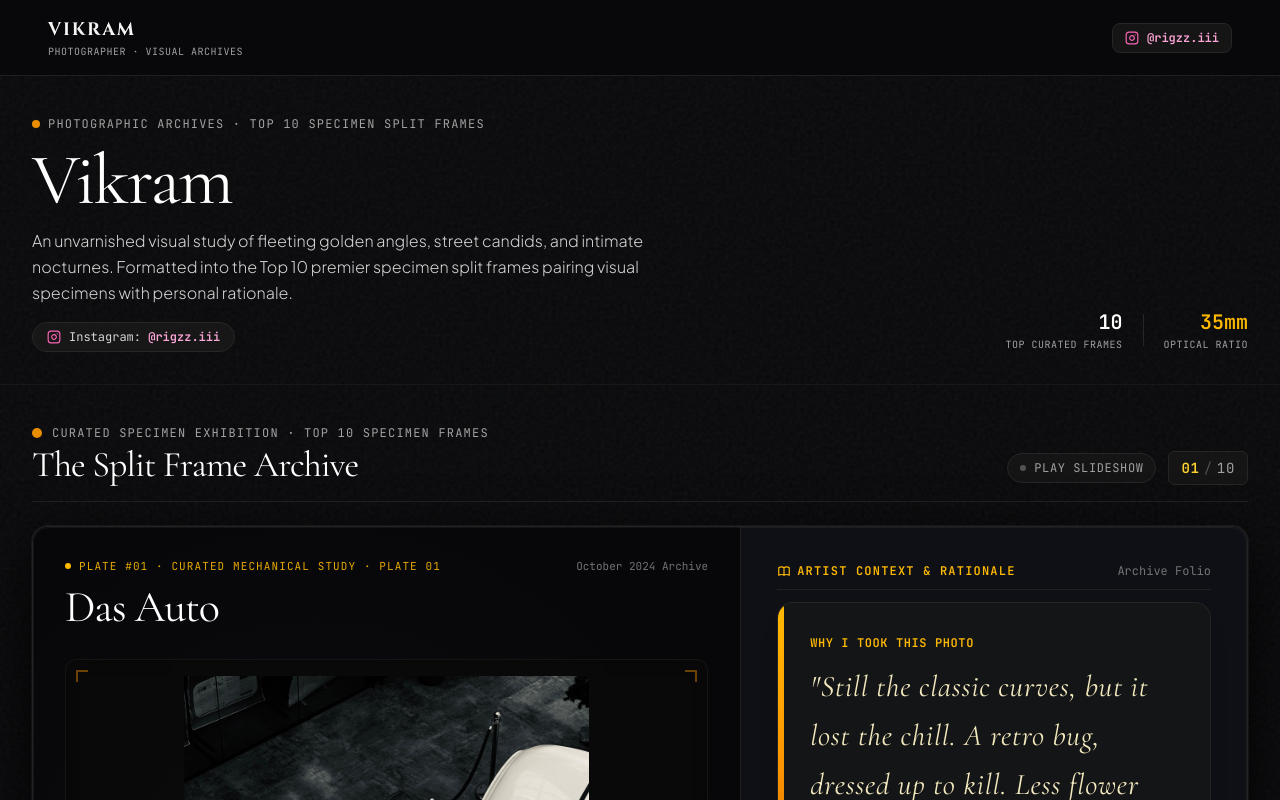
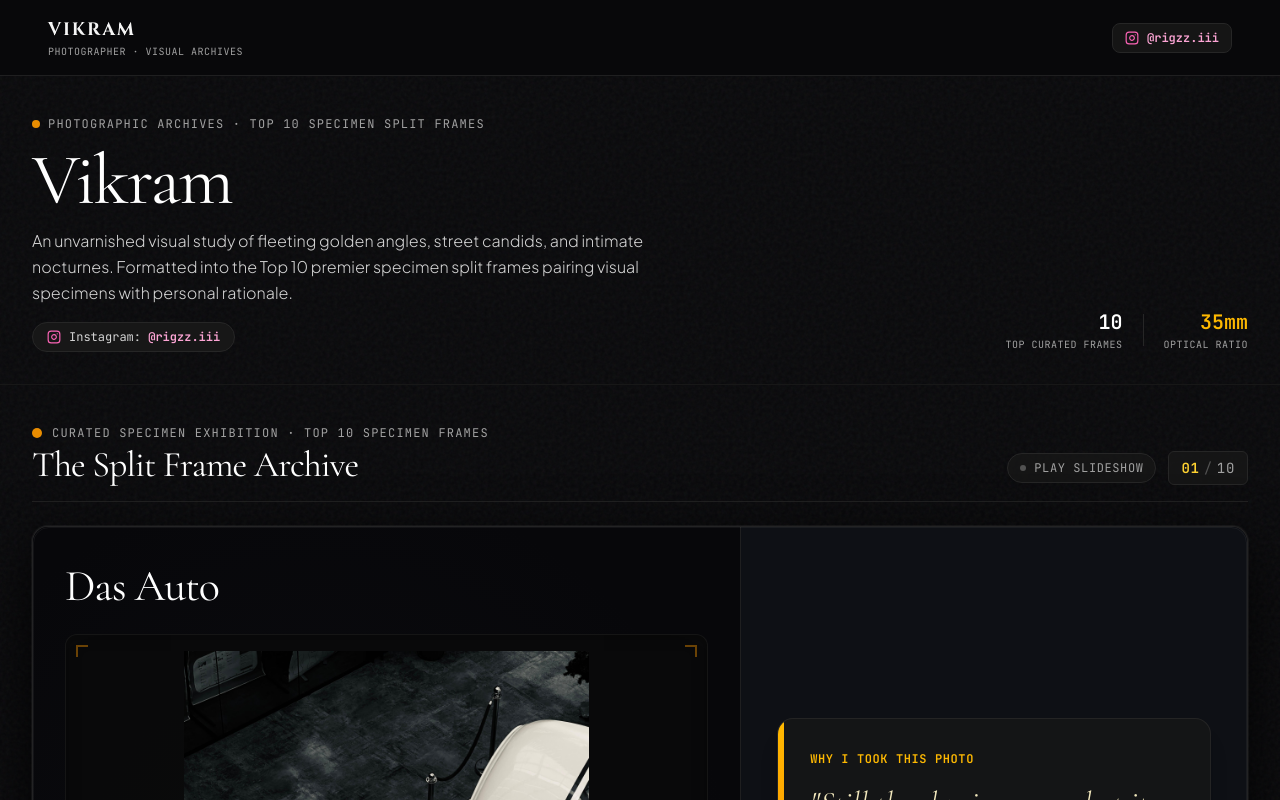
Before and after one commit to viswakpullepu/vikram-portfolio, a React (Vite) app: page / in a window 1280 px wide. Shown: the top 800 px of the page. Built offline with nearby package versions, Linux system fonts and the light colour scheme; a web font is replaced by a local one.

Commit message:
chore: remove metadata tags and clutter from split frame and modal

```diff
--- a/src/components/FeaturedSplitFrame.tsx
+++ b/src/components/FeaturedSplitFrame.tsx
@@ -147,15 +147,7 @@ export const FeaturedSplitFrame: React.FC<FeaturedSplitFrameProps> = ({ onSelect
             />
 
             {/* TOP OF LEFT HALF: RESPECTIVE HEADING WITH CURVED PHOTOGRAPHY FONT */}
-            <div className="relative z-10 mb-4 sm:mb-6">
-              <div className="flex items-center justify-between text-xs font-mono text-neutral-400 mb-1.5">
-                <span className="inline-flex items-center gap-2 text-amber-400/90 uppercase tracking-widest text-[11px]">
-                  <span className="w-1.5 h-1.5 rounded-full bg-amber-400" />
-                  Plate #{String(currentSpecimen.order).padStart(2, '0')} · {currentSpecimen.subtitle}
-                </span>
-                <span className="text-neutral-500 text-[11px] font-mono">{currentSpecimen.date}</span>
-              </div>
-
+            <div className="relative z-10 mb-3 sm:mb-5">
               {/* HEADING IN ATTRACTIVE CURVED DISPLAY SERIF */}
               <h3 className="font-curved text-3xl sm:text-4xl lg:text-[44px] font-normal text-white tracking-tight leading-tight capitalize">
                 {currentSpecimen.title}
@@ -225,17 +217,7 @@ export const FeaturedSplitFrame: React.FC<FeaturedSplitFrameProps> = ({ onSelect
           <div className="lg:col-span-5 bg-[#0e1015] p-5 sm:p-7 xl:p-9 flex flex-col justify-between relative">
 
             {/* Top of Right Half */}
-            <div>
-              {/* Context Section Label */}
-              <div className="flex items-center justify-between text-xs font-mono text-neutral-400 mb-3 pb-2.5 border-b border-neutral-800/80">
-                <span className="uppercase tracking-widest text-amber-400 font-semibold flex items-center gap-1.5">
-                  <svg className="w-3.5 h-3.5 text-amber-400" fill="none" stroke="currentColor" viewBox="0 0 24 24">
-                    <path strokeLinecap="round" strokeLinejoin="round" strokeWidth={2} d="M12 6.253v13m0-13C10.832 5.477 9.246 5 7.5 5S4.168 5.477 3 6.253v13C4.168 18.477 5.754 18 7.5 18s3.332.477 4.5 1.253m0-13C13.168 5.477 14.754 5 16.5 5c1.747 0 3.332.477 4.5 1.253v13C19.832 18.477 18.247 18 16.5 18c-1.746 0-3.332.477-4.5 1.253" />
-                  </svg>
-                  Artist Context & Rationale
-                </span>
-                <span className="text-neutral-500 font-mono">Archive Folio</span>
-              </div>
+            <div className="my-auto">
 
               {/* PRIMARY SPOTLIGHT: "WHY I TOOK THIS PHOTO" */}
               <div className="bg-neutral-900/80 rounded-2xl p-6 sm:p-8 border border-neutral-800/90 shadow-xl relative overflow-hidden my-auto">
--- a/src/components/UserPhotoModal.tsx
+++ b/src/components/UserPhotoModal.tsx
@@ -141,12 +141,7 @@ export const UserPhotoModal: React.FC<UserPhotoModalProps> = ({
         {/* Right Section: Specimen Story, Reasons & Optics */}
         <div className="lg:w-5/12 p-4 sm:p-6 md:p-8 flex flex-col justify-between overflow-y-visible lg:overflow-y-auto lg:max-h-[85vh] bg-[#0d0f14]">
           <div>
-            <div className="flex items-center justify-between text-xs font-mono text-neutral-400 mb-2">
-              <span className="bg-neutral-800 px-2.5 py-0.5 rounded text-neutral-300 font-semibold uppercase">
-                {photo.subtitle}
-              </span>
-              <span>{photo.date}</span>
-            </div>
+
 
             <h2 className="text-3xl md:text-4xl font-normal text-white tracking-tight font-curved mb-4 capitalize">
               {photo.title}
```
